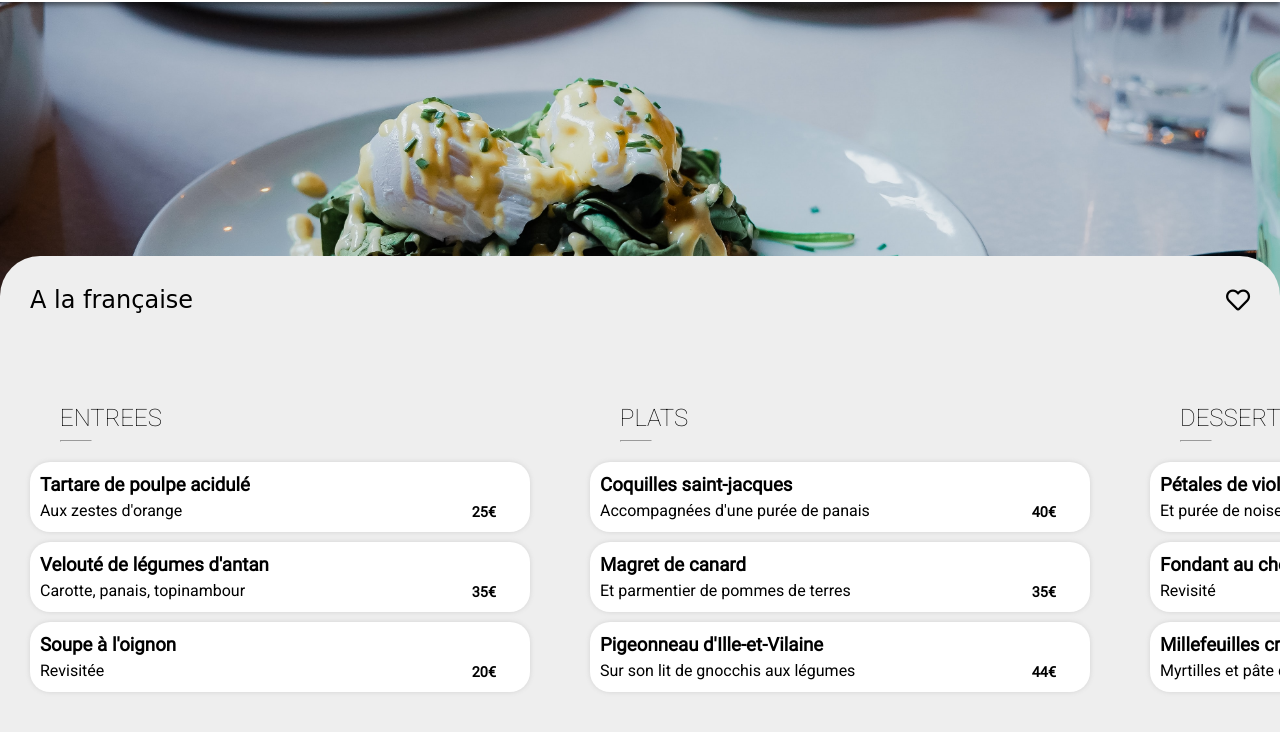
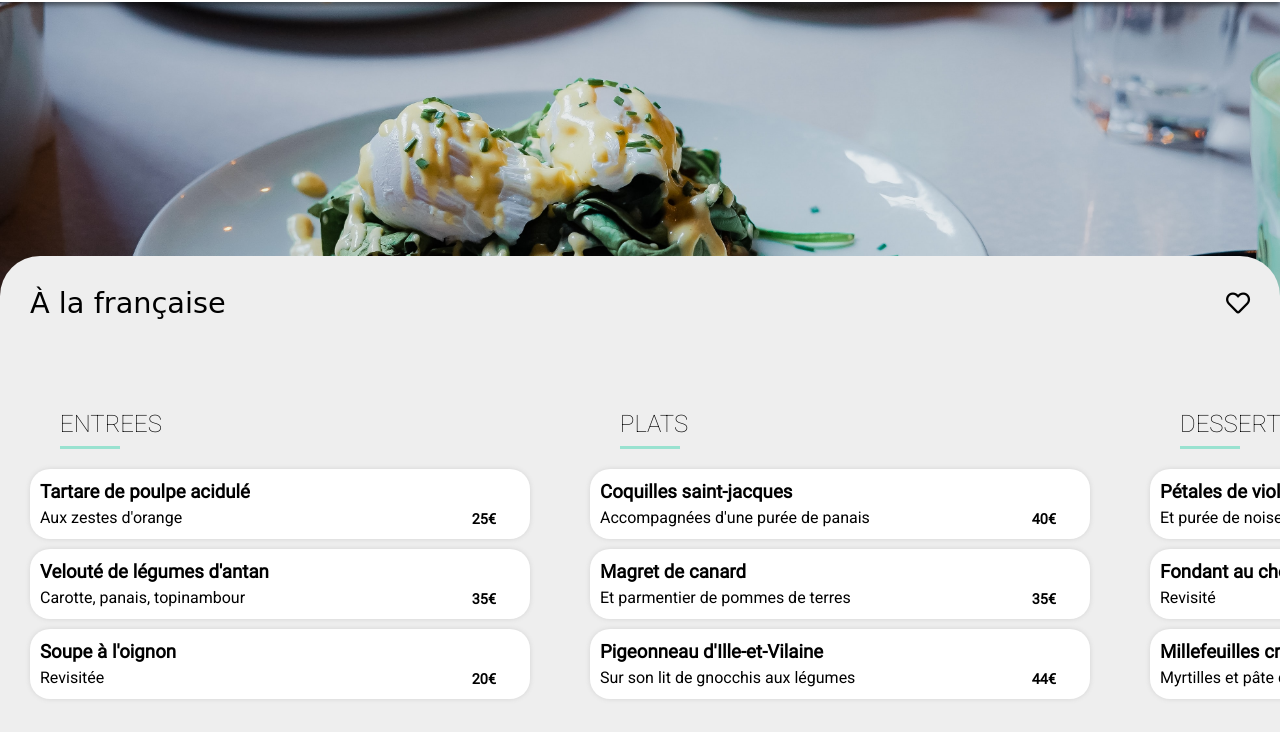
Before and after one commit to hgLNS/HugoLions_3_02092021, a plain HTML site: page francaise.html in a window 1280 px wide. Shown: the part 68-800 px from the top of the page. Drawn offline with Linux system fonts and the light colour scheme; a web font is replaced by a local one.

Commit message:
Final Correction 1.2

```diff
--- a/francaise.html
+++ b/francaise.html
@@ -26,7 +26,7 @@
 
     <section id="menu">
         <div class="topMenu">
-            <h1>A la française</h1>
+            <h1>À la française</h1>
             <a href="#"><span class="icon heart"></span></a>
         </div>
 
--- a/scss/menus.scss
+++ b/scss/menus.scss
@@ -25,6 +25,7 @@
         padding:0;
         margin:0;
         font-weight: normal;
+        font-size:1.8em;
     }
 
     button {
@@ -85,8 +86,9 @@
 }
 
 .ligne {
-    width:30px;
-    color:#99E2D0;
+    width:60px;
+    border:none;
+    border-top:3px solid #99E2D0;
 }
 
 .titre hr {
```
Also changed, not shown: style.css, 1 other file.
